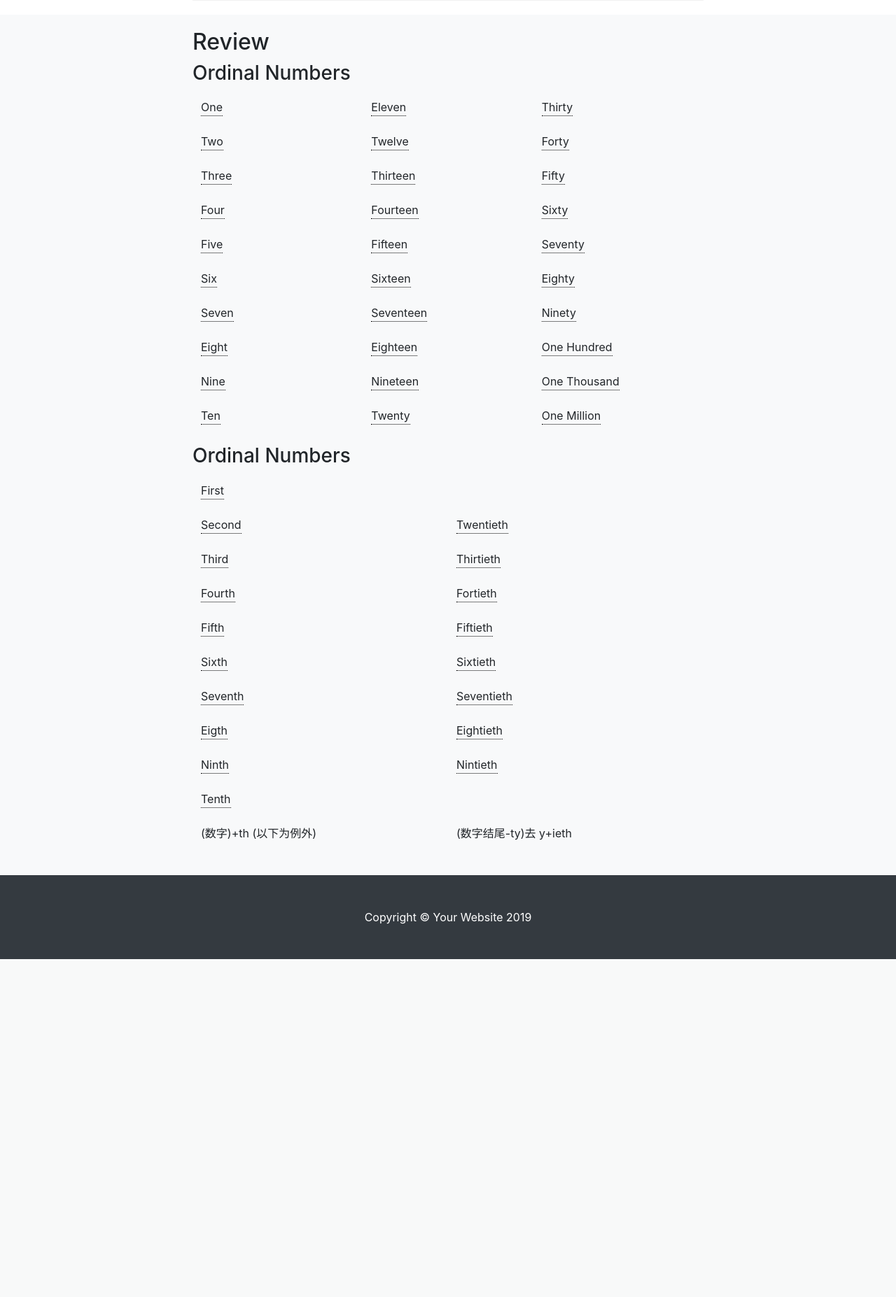
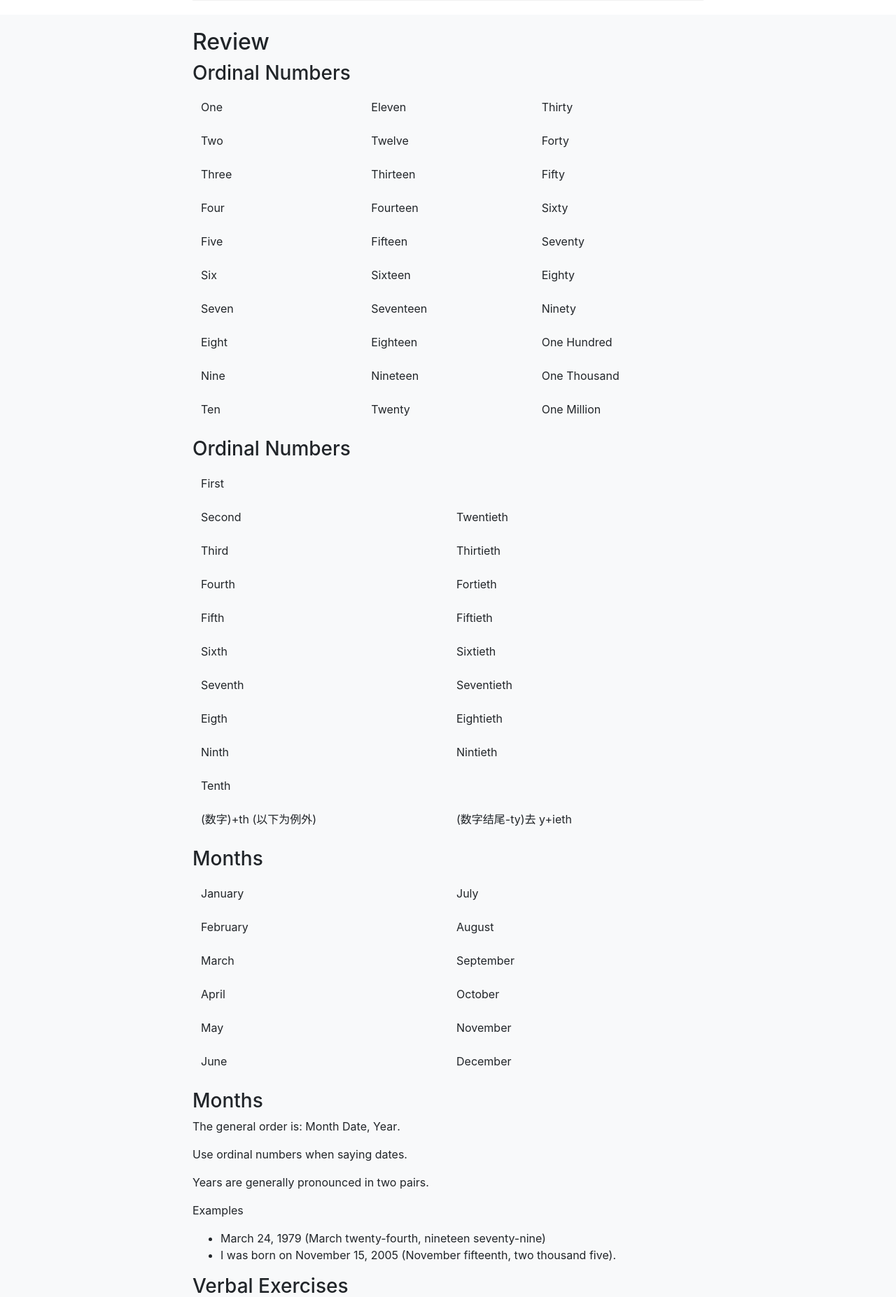
Before and after one commit to jenniferli1098/chinatowncitizenship, a PHP site: page /english_module1.html in a window 1280 px wide. Shown: the part 723-2577 px from the top of the page at 70% size. Before the commit the page ends 2094 px from the top, so only its background shows below. Run offline with PHP 8.4, Linux system fonts and the light colour scheme; some libraries are stand-ins or nearby versions.

Commit message:
changes the tooltip css

```diff
--- a/css/custom.css
+++ b/css/custom.css
@@ -83,6 +83,16 @@ section {
 .dots {
   position: relative;
   display: inline-block;
+}
+
+.dots:hover {
+  background-color: lightgreen;
+}
+
+/* This is the previous one in case we wanna revert
+.dots {
+  position: relative;
+  display: inline-block;
   border-bottom: 1px dotted black;
   color: black;
 }
@@ -91,6 +101,7 @@ section {
   color: black;
   text-decoration: none;
 }
+*/
 
 
 .three-col td {
--- a/english_module1.html
+++ b/english_module1.html
@@ -66,10 +66,10 @@
                 <div class="flip-card d-block w-100">
                   <div class="flip-card-inner">
                     <div class="flip-card-front">
-                      <h1 class="question" >Twenty Seven</h1>
+                      <h1 class="question">Twenty Seven</h1>
                     </div>
                     <div class="flip-card-back">
-                      <p class="answer" >二十七</p>
+                      <p class="answer">二十七</p>
                     </div>
                   </div>
                 </div>
@@ -78,10 +78,10 @@
                 <div class="flip-card d-block w-100">
                   <div class="flip-card-inner">
                     <div class="flip-card-front">
-                      <h1 class="question" >What ocean is on the West Coast of the United States?</h1>
+                      <h1 class="question">What ocean is on the West Coast of the United States?</h1>
                     </div>
                     <div class="flip-card-back">
-                      <p class="answer" >Pacific Ocean</p>
+                      <p class="answer">Pacific Ocean</p>
                     </div>
                   </div>
                 </div>
@@ -217,7 +217,69 @@
 
             </tbody>
           </table>
+          <h3>Months</h3>
+          <table class="table table-borderless two-col">
+
+            <tbody>
+              <tr>
+                <td><a data-toggle="tooltip" title="一月" class="dots">January</a></td>
+                <td><a data-toggle="tooltip" title="七月" class="dots">July</a></td>
+              </tr>
+              <tr>
+                <td><a data-toggle="tooltip" title="二月" class="dots">February</a></td>
+                <td><a data-toggle="tooltip" title="八月" class="dots">August</a></td>
+              </tr>
+              <tr>
+                <td><a data-toggle="tooltip" title="三月" class="dots">March</a></td>
+                <td><a data-toggle="tooltip" title="九月" class="dots">September</a></td>
+              </tr>
+              <tr>
+                <td><a data-toggle="tooltip" title="四月" class="dots">April</a></td>
+                <td><a data-toggle="tooltip" title="十月" class="dots">October</a></td>
+              </tr>
+              <tr>
+                <td><a data-toggle="tooltip" title="五月" class="dots">May</a></td>
+                <td><a data-toggle="tooltip" title="十一月" class="dots">November</a></td>
+              </tr>
+              <tr>
+                <td><a data-toggle="tooltip" title="六月" class="dots">June</a></td>
+                <td><a data-toggle="tooltip" title="十二月" class="dots">December</a></td>
+              </tr>
+            </tbody>
+          </table>
+          <h3>Months</h3>
+          <p><a data-toggle="tooltip" title="一般顺序是:" class="dots">The general order is:</a> <a data-toggle="tooltip"
+              title="月份" class="dots">Month</a> <a data-toggle="tooltip" title="日期" class="dots">Date</a>, <a
+              data-toggle="tooltip" title="年份" class="dots">Year</a>.
+          </p>
+          <p><a data-toggle="tooltip" title="用" class="dots">Use</a> <a data-toggle="tooltip" title="序数词"
+              class="dots">ordinal numbers</a> when saying <a data-toggle="tooltip" title="日期" class="dots">dates</a>.
+          </p>
+          <p><a data-toggle="tooltip" title="年份一般分两部分读" class="dots">Years are generally pronounced in two pairs. </a>
+          </p>
+          <p><a data-toggle="tooltip" title="例子" class="dots">Examples</a><br>
+            <ul>
+              <li>
+                <a data-toggle="tooltip" title="1979年 3月 24日" class="dots">March 24, 1979</a> (March twenty-fourth,
+                nineteen seventy-nine)
+              </li>
+              <li>
+                <a data-toggle="tooltip" title="我出生于" class="dots">I was born on </a> <a data-toggle="tooltip"
+                  title="2005年 11月 15号" class="dots">November 15, 2005</a> (November fifteenth, two thousand five).
+              </li>
+            </ul>
+          </p>
+          <h3>Verbal Exercises</h3>
+          <p>
+            <a data-toggle="tooltip" title="我四月三十号不能上班。" class="dots">I cannot work April thirtieth.</a>
+            <br><br>
+            <a data-toggle="tooltip" title="你十二月七号有什么计划?" class="dots">What plans do you have for December seventh? </a>
+            <br><br>
+            <a data-toggle="tooltip" title="我的出生日期是_____" class="dots">My birthday is ________ </a>
+            <br>
+          </p>
         </div>
+
 
 
       </div>
```
